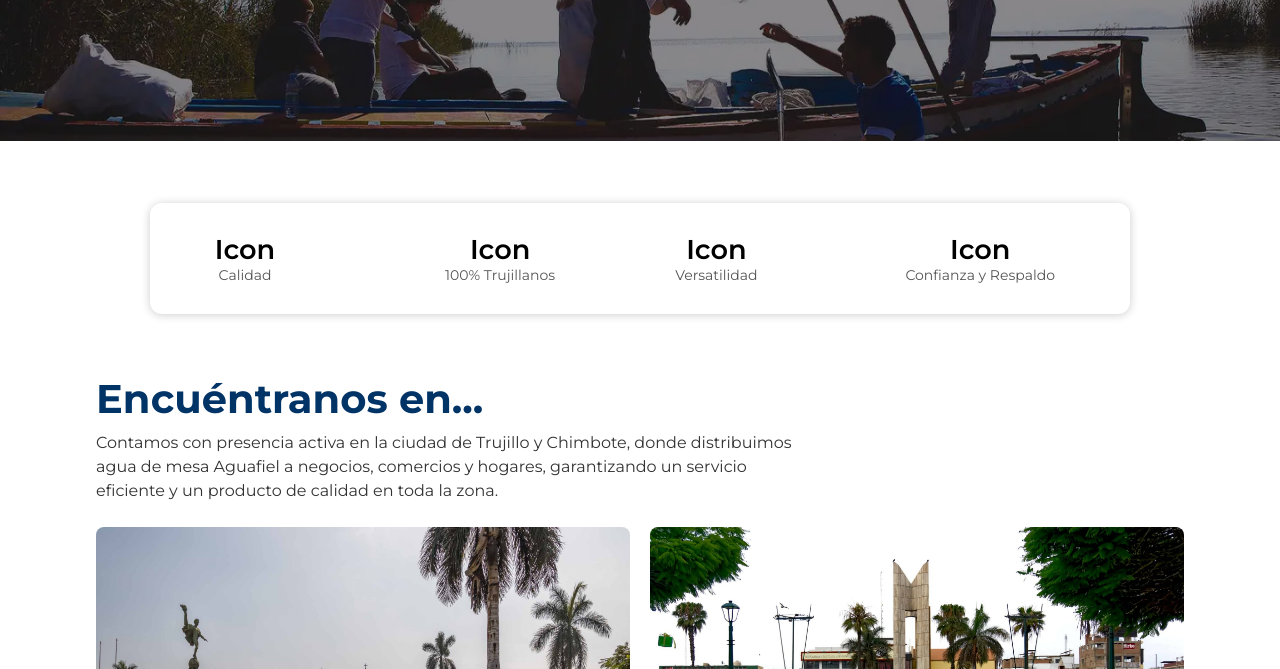
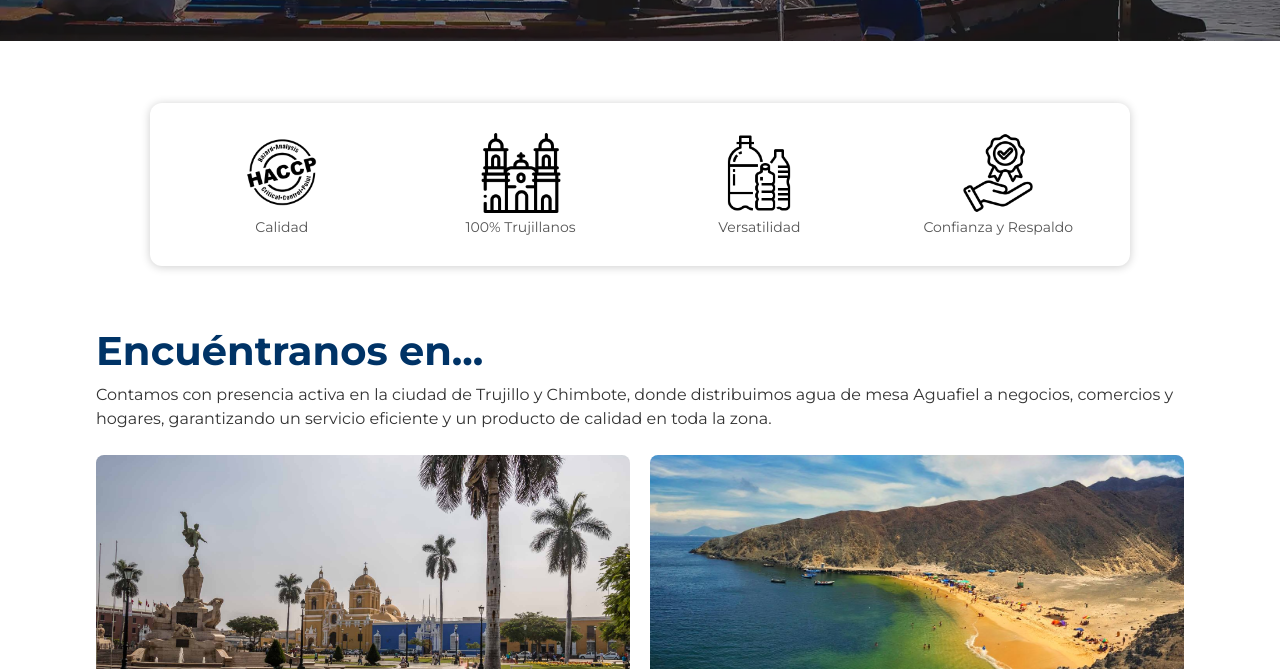
Before and after one commit to CodePagesPP/AguaFiel, a plain HTML site: page index.html in a window 1280 px wide. Shown: the part 2086-2755 px from the top of the page. Drawn offline with Linux system fonts and the light colour scheme.

Commit message:
cambios v4

```diff
--- a/index.html
+++ b/index.html
@@ -145,12 +145,10 @@
         <div class="barra"  id="sobre-nosotros">
         <div class="barra-container">
             <div class="columna">
-              <div class="icon" id="icon-barra">
-                <img src="./assets/experience.png" alt="">
-              </div>
+
               <div class="columna-texto">
                 <div class="hijo1">
-                  <h1><span class="counter" data-target=""></span>Icon</h2>
+                    <img src="./assets/CALIDAD.png" alt="">
                 </div>
                 <div class="hijo2">
                   <span>Calidad</span>
@@ -159,12 +157,10 @@
             </div>
 
             <div class="columna" id="product-counter">
-              <div class="icon" id="icon-barra">
-                <img src="./assets/sku.png" alt="">
-              </div>
+
               <div class="columna-texto">
                 <div class="hijo1">
-                  <h1><span class="counter" data-target="">Icon</span></h1>
+                  <img src="./assets/trujillanos.png" alt="">
                 </div>
                 <div class="hijo2">
                   <span>100% Trujillanos</span>
@@ -173,12 +169,10 @@
             </div>
 
             <div class="columna">
-              <div class="icon" id="icon-barra">
-                <img src="./assets/factory.png" alt="">
-              </div>
+
               <div class="columna-texto">
                 <div class="hijo1">
-                  <h1><span class="counter" data-target="">Icon</span></h1>
+                  <img src="./assets/VERSATILIDAD.png" alt="">
                 </div>
                 <div class="hijo2">
                   <span>Versatilidad</span>
@@ -187,12 +181,10 @@
             </div>
 
             <div class="columna">
-              <div class="icon" id="icon-barra">
-                <img src="./assets/customer.png" alt="">
-              </div>
+
               <div class="columna-texto">
                 <div class="hijo1">
-                  <h1><span class="counter" data-target="">Icon</span></h1>
+                  <img src="./assets/CONFIANZA Y RESPALDO.png" alt="">
                 </div>
 
                 <div class="hijo2">
@@ -218,23 +210,23 @@
                 <!-- Card 1 -->
                 <div class="delivery-card">
                     <img src="./assets/section-ubicacion/trujillo.jpg" alt="Para hogar">
-                    <div class="overlay">
+                    <a target="_blank" href="https://api.whatsapp.com/send?phone=51949174165&text=Hola,%20me%20gustaria%20obtener%20m%C3%A1s%20informaci%C3%B3n" class="overlay">
                         <span>Trujillo</span>
                         <div class="icon">
                             <i class="fa-solid fa-circle-chevron-right"></i>
                         </div>
-                    </div>
+                    </a>
                 </div>
 
                 <!-- Card 2 -->
                 <div class="delivery-card">
-                    <img src="./assets/section-ubicacion/chimbote.jpg" alt="Para empresas">
-                    <div class="overlay">
+                    <img src="./assets/section-ubicacion/chimbote2.jpg" alt="Para empresas">
+                    <a target="_blank" href="https://api.whatsapp.com/send?phone=51950922823&text=Hola,%20me%20gustaria%20obtener%20m%C3%A1s%20informaci%C3%B3n" class="overlay">
                         <span>Chimbote</span>
                         <div class="icon">
                             <i class="fa-solid fa-circle-chevron-right"></i>
                         </div>
-                    </div>
+                    </a>
                 </div>
             </div>
 
@@ -319,6 +311,7 @@
         </div>
 
         <div class="dots"></div>
+
     </section>
 
 
@@ -390,10 +383,10 @@ tendrás que preocuparte por nada. Tú solo disfrútalo.
 
                 <div class="footer-column">
                     <ul>
-                        <p class="contact"><i class="fa-solid fa-phone"></i> <span data-i18n="footer.contact.phone">Trujillo 949 174 165 </span></p>
-                        <p class="contact"><i class="fa-solid fa-phone"></i> <span data-i18n="footer.contact.phone">Valle 995 951 148</span></p>
+                        <p class="contact"><i class="fa-solid fa-phone"></i> <span data-i18n="footer.contact.phone">Ventas Trujillo: 949 174 165 </span></p>
+                        <p class="contact"><i class="fa-solid fa-phone"></i> <span data-i18n="footer.contact.phone">Ventas Valle: 995 951 148</span></p>
                         <p class="contact" id="mailfooter"><i class="fa-solid fa-envelope"></i><a id="mailfooter" href="mailto:ventas@aguafiel.com.pe"><span data-i18n="footer.contact.email"> ventas@aguafiel.com.pe</span> </a></p>
-                        <p class="contact" id="perulocs"><i class="fa-solid fa-location-dot"></i><span data-i18n="footer.contact.location"> Planta: Pj. Larrea 255 Lote. 09 (Sector Ex Fundo Larrea), Moche - Trujillo.</span></p>
+                        <p class="contact" id="perulocs"><i class="fa-solid fa-location-dot"></i><span data-i18n="footer.contact.location"> Planta: Pj. Larrea 255 Lote. 09 (Sector Ex Fundo Larrea) <br> Moche - Trujillo.</span></p>
                     </ul>
                 </div>
 
--- a/style/style.css
+++ b/style/style.css
@@ -120,7 +120,7 @@ nav ul li a {
     background: url('../assets/bg-portada.jpg') no-repeat center center/cover;
     padding: 60px 40px;
     color: var(--white);
-    min-height: 680px;
+    min-height: 580px;
     display: flex;
     align-items: center;
     justify-content: end;
@@ -175,7 +175,7 @@ nav ul li a {
     }
 }
 .hero h1 {
-     font-size: 68px;
+     font-size: 58px;
     font-weight: bold;
     margin-bottom: 20px;
 }
@@ -401,13 +401,14 @@ nav ul li a {
   position: relative;
   overflow: hidden;
   border-radius: 8px;
-  height: 350px;
+  height: 280px;
 }
 
 .delivery-card img {
   width: 100%;
   height: 100%;
   display: block;
+  object-fit: cover;
   transition: transform 0.3s ease;
 }
 
@@ -427,6 +428,8 @@ nav ul li a {
   align-items: center;
   padding: 15px;
   font-size: 1.2rem;
+  cursor: pointer;
+  text-decoration: none;
 }
 
 .overlay .icon {
@@ -462,7 +465,7 @@ nav ul li a {
   display: grid;
   gap: 1em;
   grid-template-columns: repeat(auto-fit, minmax(180px, 1fr));
-  padding-left: 5%;
+
 }
 
 
@@ -471,16 +474,31 @@ nav ul li a {
   flex-direction: row;
   align-items: center;
   text-align: center;
+  justify-content: center;
 }
 
 #icon-barra {
   margin: 0px 10px 10px 0px;
   background-color: #2c91de;
 }
+.columna-texto{
+  display: flex;
+  flex-direction: column;
+  align-items: center;
+  text-align: center;
+}
 
-.columna-texto .hijo1 h1 {
-  font-size: 1.7em;
-  font-weight: 600;
+.columna-texto .hijo1{
+  width: 80px;
+  height: 80px;
+  margin: 0px 0;
+  margin-bottom: 5px;
+}
+
+.columna-texto .hijo1 img{
+  width: 100%;
+  height: 100%;
+
   margin: 0px 0;
 }
 
@@ -579,10 +597,6 @@ nav ul li a {
     margin-bottom: 1.5rem;
 }
 
-.manantiales-header .text-content {
-    max-width: 700px;
-}
-
 .manantiales-header h2 {
     font-size: 2.5rem;
     font-weight: bold;
@@ -594,11 +608,6 @@ nav ul li a {
     line-height: 1.5;
     color: var(--black);
 }
-
-
-
-
-
 
 @media (max-width: 768px) {
     .manantiales-header {
@@ -729,6 +738,7 @@ nav ul li a {
 .dots {
     text-align: center;
     margin-top: 15px;
+    display: none;
 }
 
 .dots span {
@@ -837,7 +847,7 @@ nav ul li a {
 
 .postea-sello a {
   text-decoration: none;
-  color: var(--red);
+  color: var(--white);
 }
 
 .footer-column .contact {
```
Also changed, not shown: assets/CALIDAD.png (added), assets/CONFIANZA Y RESPALDO.png (added), assets/VERSATILIDAD.png (added), assets/section-ubicacion/chimbote.jpg (deleted), assets/section-ubicacion/chimbote2.jpg (added), assets/trujillanos.png (added).
